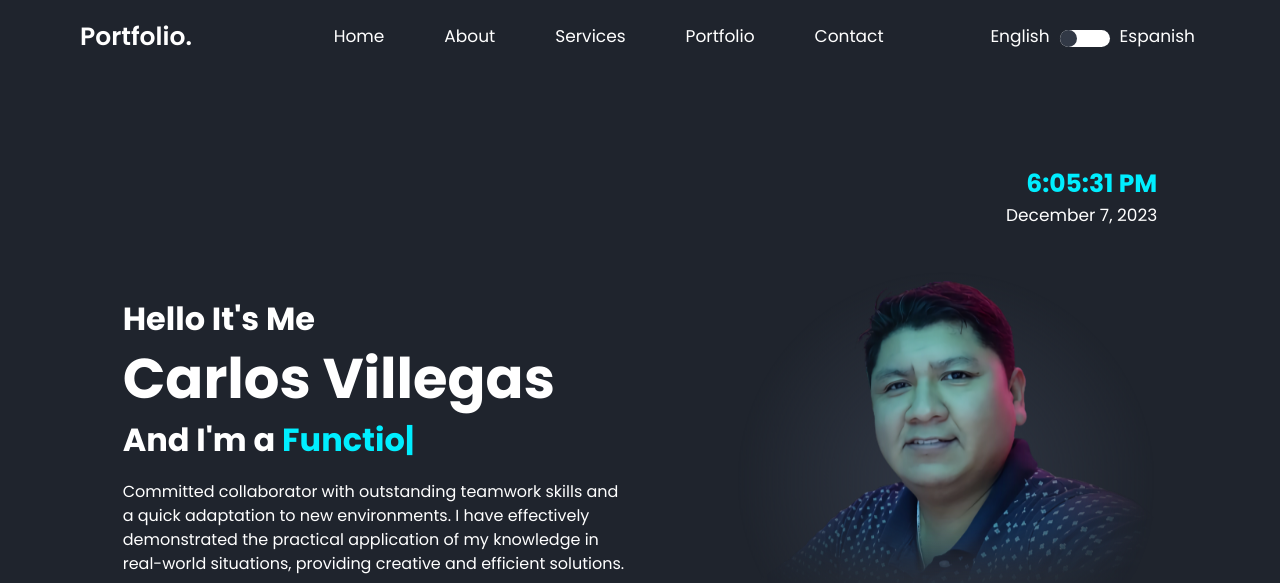
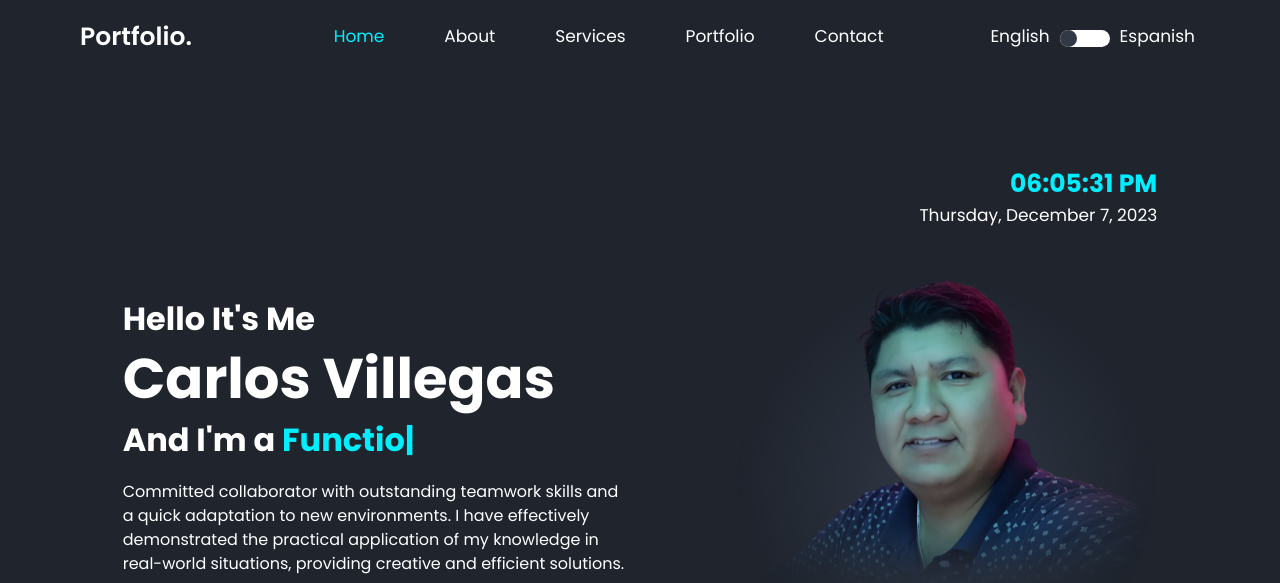
Before and after one commit to carvillav/myPortfolio, a plain HTML site: page index.html in a window 1280 px wide. Shown: the top 583 px of the page. Drawn offline with nearby package versions, Linux system fonts and the light colour scheme.

Commit message:
:zap: Se mejoró los estilos de color y funcionalidades de los enlaces

```diff
--- a/css/style.css
+++ b/css/style.css
@@ -44,17 +44,18 @@ section {
 .logo {
     font-size: 2.5rem;
     font-weight: 600;
-    cursor: pointer;
+    cursor: default;
 }
 
-.sBody a {
+.sBody a,
+.sBody .active {
     font-size: 1.7rem;
     color: var(--text-color);
     margin-left: 4rem;
+    transition: color 0.3s;
 }
 
-.sBody a:hover,
-.sBody a.active {
+.sBody a:hover {
     color: var(--main-color);
 }
 
--- a/index.html
+++ b/index.html
@@ -24,7 +24,7 @@
             <div class="container text-start p-3">
 
                 <!-- Logo -->
-                <a class="navbar-brand logo" href="#home">
+                <a class="navbar-brand logo" href="#">
                     Portfolio.
                 </a>
 
@@ -61,7 +61,7 @@
                                    align-items-center
                                    fs-5 flex-grow-1 pe-3">
                             <li class="nav-item mx-2">
-                                <a class="nav-link" class="active" aria-current="page" href="#">Home</a>
+                                <a class="nav-link active" aria-current="page" href="#home">Home</a>
                             </li>
                             <li class="nav-item mx-2">
                                 <a class="nav-link" href="#about">About</a>
@@ -204,7 +204,7 @@
                         <a href="#"><i class='bx bx-link-external'></i></a>
                     </div>
                 </div>
-                <div class="col portfolio-layer">
+                <div class="col portfolio-box">
                     <img src="./img/GDD.png" alt="">
                     <div class="portfolio-layer">
                         <h4>Products</h4>
--- a/js/clock.js
+++ b/js/clock.js
@@ -7,23 +7,23 @@ let showTime = () => {
     let minutes = newDate.getMinutes();
     let seconds = newDate.getSeconds();
     let day = newDate.getDate();
-    let month = newDate.getMonth() + 1 ;
+    let month = newDate.getMonth();
     let year = newDate.getFullYear();
 
-    let days = ['Monday', 'Tuesday', 'Wednesday', 'Thursday', 'Friday', 'Saturday', 'Sunday'];
-    let months = ['January','February','March','April','May','June','July','August','September', 'October', 'November','December'];
+    let days = ['Sunday', 'Monday', 'Tuesday', 'Wednesday', 'Thursday', 'Friday', 'Saturday'];
+    let months = ['January', 'February', 'March', 'April', 'May', 'June', 'July', 'August', 'September', 'October', 'November', 'December'];
 
-    month = months[month - 1];
+    let amPm = (hour < 12) ? 'AM' : 'PM';
+    hour = (hour > 12) ? hour - 12 : hour;
+    hour = (hour < 10) ? '0' + hour : hour;
+    minutes = (minutes < 10) ? '0' + minutes : minutes;
+    seconds = (seconds < 10) ? '0' + seconds : seconds;
 
-    let hr = (hour > 12) ? hour - 12 : hour;
-    let am = (hour < 12) ? 'AM' : 'PM';
+    let dayOfWeek = days[newDate.getDay()];
+    let monthName = months[month];
 
-    if(hour < 10) { hour = '0' + hour }
-    if(minutes < 10) { minutes = '0' + minutes }
-    if(seconds < 10) { seconds = '0' + seconds }
-
-    numbers.textContent = `${hr}:${minutes}:${seconds} ${am}`;
-    dataDate.textContent = `${month} ${day}, ${year}`;
-}
+    numbers.textContent = `${hour}:${minutes}:${seconds} ${amPm}`;
+    dataDate.textContent = `${dayOfWeek}, ${monthName} ${day}, ${year}`;
+};
 
 setInterval(showTime, 1000);
--- a/js/script.js
+++ b/js/script.js
@@ -1,3 +1,90 @@
+/* Scroll sections active link */
+document.addEventListener("DOMContentLoaded", function() {
+    var links = document.querySelectorAll('.sBody .nav-link');
+    var sections = document.querySelectorAll('section');
+    var portfolioLink = document.querySelector('.logo');
+
+    // Add an event listener to prevent default click behavior
+    portfolioLink.addEventListener('click', function(event) {
+        event.preventDefault();
+    });
+
+    // Function to set the active link based on the stored selection
+    function setActiveLink() {
+        var storedLink = localStorage.getItem('selectedLink');
+
+        links.forEach(function(link) {
+            var linkURL = link.getAttribute('href');
+            var isLinkActive = storedLink && storedLink.includes(linkURL);
+
+            if (isLinkActive) {
+                link.classList.add('active');
+                link.style.color = '#0ef';
+            } else {
+                link.classList.remove('active');
+                link.style.color = '#fff'; // Make sure to reset the color in other situations
+            }
+        });
+    }
+
+    // Add the click event to each link
+    links.forEach(function(link) {
+        link.addEventListener('click', function() {
+            // Store the selected link in local storage
+            localStorage.setItem('selectedLink', link.getAttribute('href'));
+
+            // Remove 'active' class from all links within sBody
+            links.forEach(function(innerLink) {
+                innerLink.classList.remove('active');
+                innerLink.style.color = '#fff';
+            });
+
+            // Add 'active' class to clicked link
+            link.classList.add('active');
+            link.style.color = '#0ef';
+        });
+
+        // Add hover event listener
+        link.addEventListener('mouseenter', function() {
+            link.style.color = '#0ef';
+        });
+
+        link.addEventListener('mouseleave', function() {
+            // Reset color on mouse leave
+            if (!link.classList.contains('active')) {
+                link.style.color = '#fff';
+            }
+        });
+    });
+
+    function changeLinkColor() {
+        var scrollPosition = window.scrollY;
+
+        sections.forEach(function(section, index) {
+            var sectionTop = section.offsetTop - 100; // Adjust this value according to your needs
+            var sectionBottom = sectionTop + section.clientHeight;
+
+            if (scrollPosition >= sectionTop && scrollPosition < sectionBottom) {
+                links.forEach(function(link, i) {
+                    link.style.color = i === index ? '#0ef' : '#fff'; // Change color based on the section index
+                });
+            }
+        });
+    }
+
+    // Calls the function when a scroll event occurs
+    window.addEventListener('scroll', changeLinkColor);
+
+    // Set the active link on page load
+    setActiveLink();
+
+    // Clear stored link if this is the first time the page is loaded
+    if (!localStorage.getItem('selectedLink')) {
+        localStorage.removeItem('selectedLink');
+    }
+});
+
+
 /* Scroll reveal */
 ScrollReveal({
     reset: true,
```
